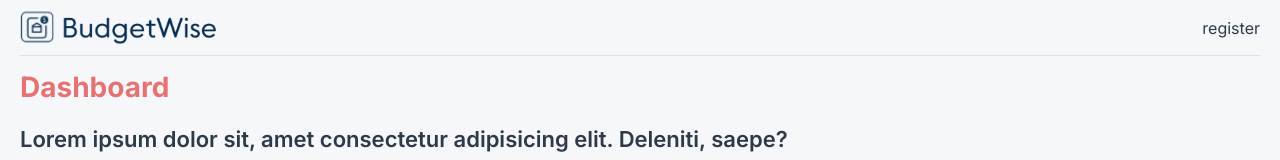
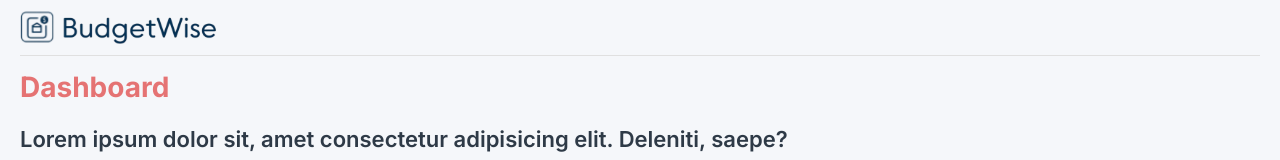
Before and after one commit to frodo33/budgetApp, a React (Vite) app in the folder frontend/: page / in a window 1280 px wide. Shown: the top 160 px of the page. Built offline with nearby package versions, Linux system fonts and the light colour scheme.

Commit message:
feat: remove unused element

```diff
--- a/frontend/src/components/layouts/AppHeader/AppHeader.component.tsx
+++ b/frontend/src/components/layouts/AppHeader/AppHeader.component.tsx
@@ -1,5 +1,4 @@
 import type { FC } from "react";
-import { Box } from "@mui/material";
 
 import logoUrl from "@/assets/logo.svg"
 
@@ -10,13 +9,5 @@ export const AppHeader: FC = () => (
     <StyledImgWrapper>
       <img src={logoUrl} alt="budgetWise-logo" />
     </StyledImgWrapper>
-
-    <Box
-      display="flex"
-      alignItems="center"
-      ml="auto"
-    >
-      register
-    </Box>
   </StyledAppHeader>
 )
```
